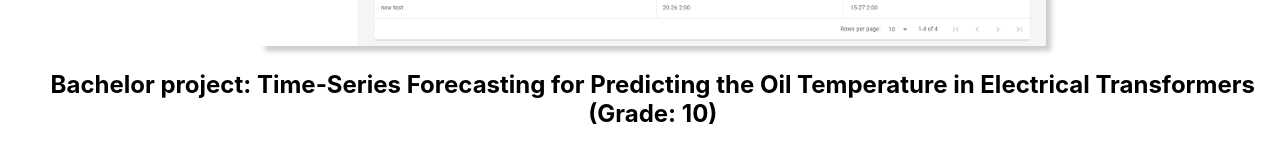
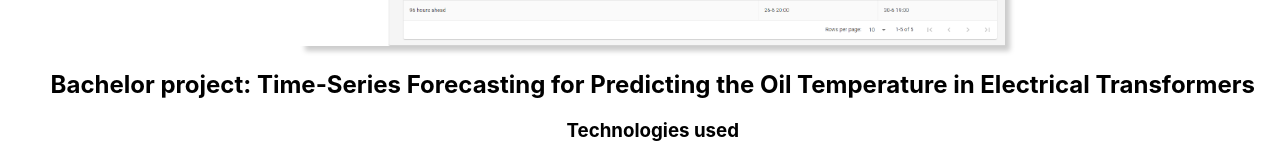
Before and after one commit to Kristoffermg/kristofferportfolio, a React (Create React App) app: page / in a window 1280 px wide. Shown: the part 1993-2142 px from the top of the page. Built offline with nearby package versions, Linux system fonts and the light colour scheme.

Commit message:
Changed bachelor image

```diff
--- a/src/pages/Projects/Projects.tsx
+++ b/src/pages/Projects/Projects.tsx
@@ -1,6 +1,6 @@
 import './styles.css'
 import husdatabillede from '../../images/husdata_billede.png'
-import transformerbillede from '../../images/transformer-hjemmeside.png'
+import transformerbillede from '../../images/transformer_screenshot.png'
 import portfoliobillede from '../../images/portfolio.png'
 import { Fade } from "react-awesome-reveal";
 
@@ -46,7 +46,7 @@ export default function Projects() {
                 <div id='bachelorprojekt' className='projectListings'>
                     <div className='projectInformation'>
                             <img src={transformerbillede}></img>
-                            <h2>Bachelor project: Time-Series Forecasting for Predicting the Oil Temperature in Electrical Transformers (Grade: 10)</h2>
+                            <h2>Bachelor project: Time-Series Forecasting for Predicting the Oil Temperature in Electrical Transformers</h2>
 
                             <h3>Technologies used</h3>
                             <ol>
```
Also changed, not shown: src/images/transformer_screenshot.png (added).
